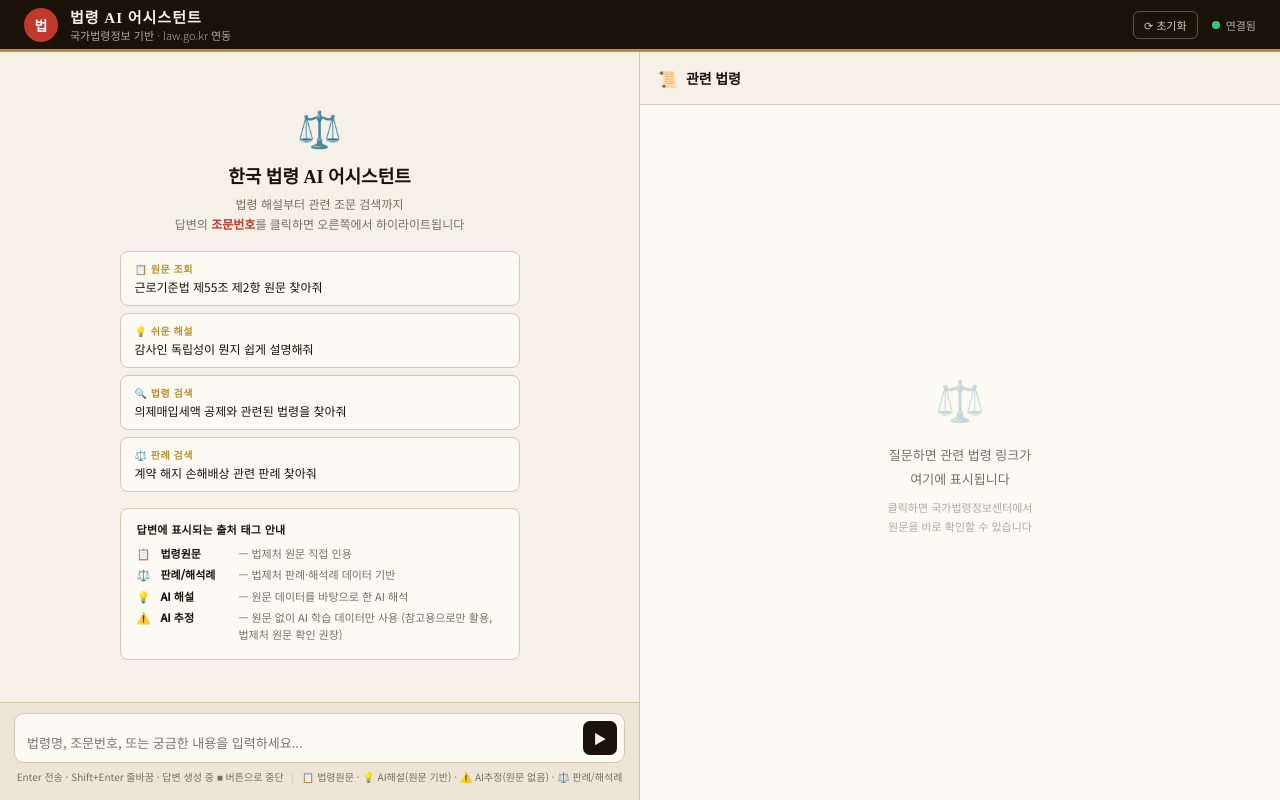
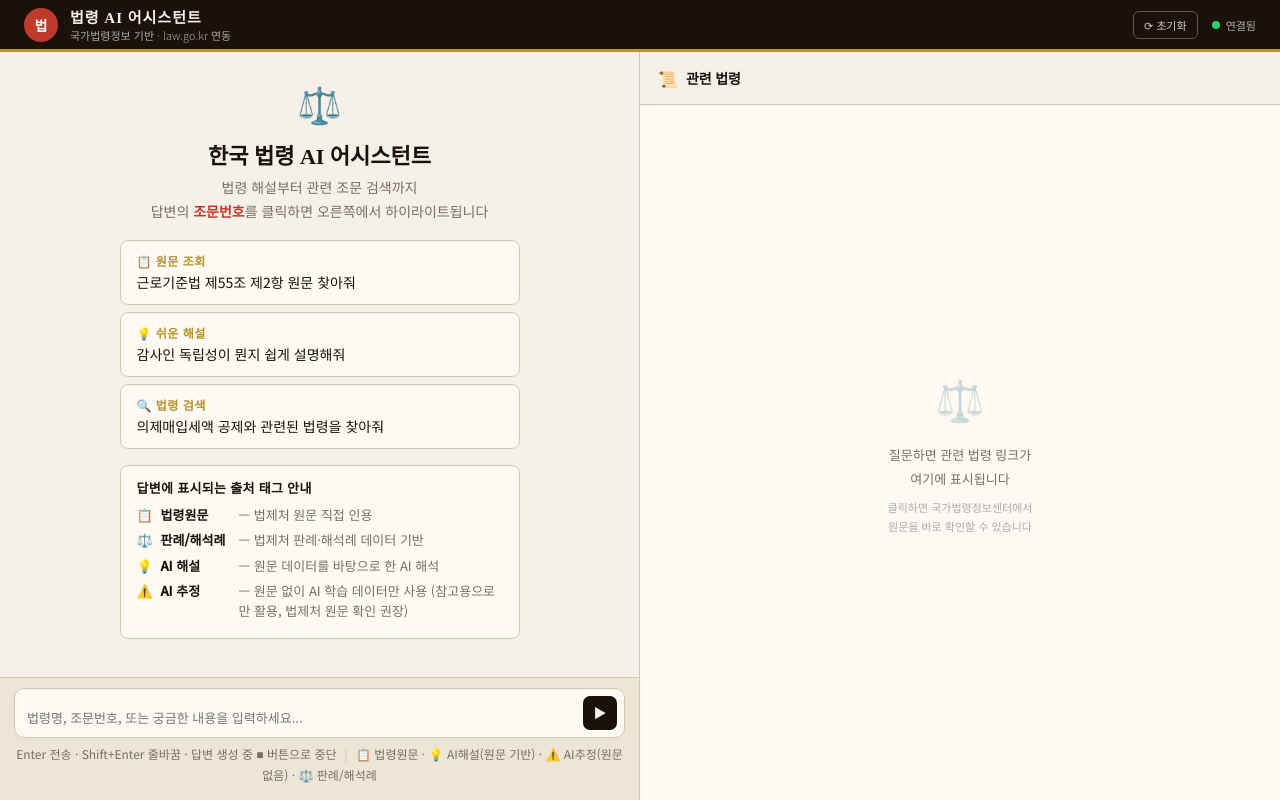
Before and after one commit to ghdwp45/law-chatbot, a Next.js app: page / in a window 1280 px wide. Built offline with nearby package versions, Linux system fonts and the light colour scheme.

Commit message:
Update page.js

```diff
--- a/app/page.js
+++ b/app/page.js
@@ -5,7 +5,7 @@ const EXAMPLES = [
   { label: "📋 원문 조회", q: "근로기준법 제55조 제2항 원문 찾아줘" },
   { label: "💡 쉬운 해설", q: "감사인 독립성이 뭔지 쉽게 설명해줘" },
   { label: "🔍 법령 검색", q: "의제매입세액 공제와 관련된 법령을 찾아줘" },
-  { label: "⚖️ 판례 검색", q: "계약 해지 손해배상 관련 판례 찾아줘" },
+
 ];
 
 const TAG_GUIDE = [
@@ -372,14 +372,14 @@ const s = {
   chatArea:{flex:1,overflowY:"auto",padding:"20px 16px",display:"flex",flexDirection:"column",gap:14},
   welcome:{textAlign:"center",padding:"28px 16px"},
   welcomeIcon:{fontSize:36,marginBottom:10},
-  welcomeTitle:{fontFamily:"'Noto Serif KR',serif",fontSize:18,fontWeight:700,color:"#1a1208",marginBottom:6},
-  welcomeDesc:{fontSize:12,color:"#7a6e60",lineHeight:1.7,marginBottom:16},
+  welcomeTitle:{fontFamily:"'Noto Serif KR',serif",fontSize:22,fontWeight:700,color:"#1a1208",marginBottom:6},
+  welcomeDesc:{fontSize:14,color:"#7a6e60",lineHeight:1.7,marginBottom:16},
   examples:{display:"flex",flexDirection:"column",gap:7,maxWidth:400,margin:"0 auto"},
-  exBtn:{background:"#fdfaf4",border:"1px solid #d4c9b0",borderRadius:8,padding:"9px 14px",fontSize:12,color:"#1a1208",cursor:"pointer",textAlign:"left",fontFamily:"'Noto Sans KR',sans-serif",lineHeight:1.5},
-  exLabel:{fontSize:10,fontWeight:700,color:"#b8922a",letterSpacing:0.5,display:"block",marginBottom:2},
+  exBtn:{background:"#fdfaf4",border:"1px solid #d4c9b0",borderRadius:8,padding:"11px 16px",fontSize:14,color:"#1a1208",cursor:"pointer",textAlign:"left",fontFamily:"'Noto Sans KR',sans-serif",lineHeight:1.5},
+  exLabel:{fontSize:12,fontWeight:700,color:"#b8922a",letterSpacing:0.5,display:"block",marginBottom:2},
   tagGuide:{maxWidth:400,margin:"16px auto 0",padding:"12px 16px",background:"#fdfaf4",border:"1px solid #d4c9b0",borderRadius:8,textAlign:"left"},
-  tagGuideTitle:{fontSize:11,fontWeight:700,color:"#1a1208",marginBottom:8,letterSpacing:0.3},
-  tagGuideRow:{display:"flex",alignItems:"flex-start",gap:6,marginBottom:5,fontSize:11,lineHeight:1.5},
+  tagGuideTitle:{fontSize:13,fontWeight:700,color:"#1a1208",marginBottom:8,letterSpacing:0.3},
+  tagGuideRow:{display:"flex",alignItems:"flex-start",gap:6,marginBottom:6,fontSize:13,lineHeight:1.5},
   tagGuideIcon:{flexShrink:0,width:18},
   tagGuideLabel:{fontWeight:700,color:"#1a1208",flexShrink:0,width:72},
   tagGuideDesc:{color:"#7a6e60"},
@@ -395,7 +395,7 @@ const s = {
   textarea:{flex:1,border:"none",outline:"none",background:"transparent",fontFamily:"'Noto Sans KR',sans-serif",fontSize:13,color:"#1a1208",resize:"none",maxHeight:120,minHeight:22,lineHeight:1.6},
   sendBtn:{width:34,height:34,background:"#1a1208",border:"none",borderRadius:7,cursor:"pointer",color:"#f5f0e8",fontSize:13,flexShrink:0},
   stopBtn:{width:34,height:34,background:"#c0392b",border:"none",borderRadius:7,cursor:"pointer",color:"white",fontSize:13,flexShrink:0},
-  hint:{fontSize:10,color:"#7a6e60",marginTop:5,textAlign:"center",lineHeight:1.8},
+  hint:{fontSize:12,color:"#7a6e60",marginTop:5,textAlign:"center",lineHeight:1.8},
   hintDivider:{margin:"0 6px",color:"#d4c9b0"},
   rightPane:{display:"flex",flexDirection:"column",flex:"0 0 50%",overflow:"hidden",background:"#fdfaf4"},
   rightHeader:{display:"flex",alignItems:"center",gap:8,padding:"14px 18px",borderBottom:"1px solid #d4c9b0",background:"#f5f0e8",flexShrink:0},
```
